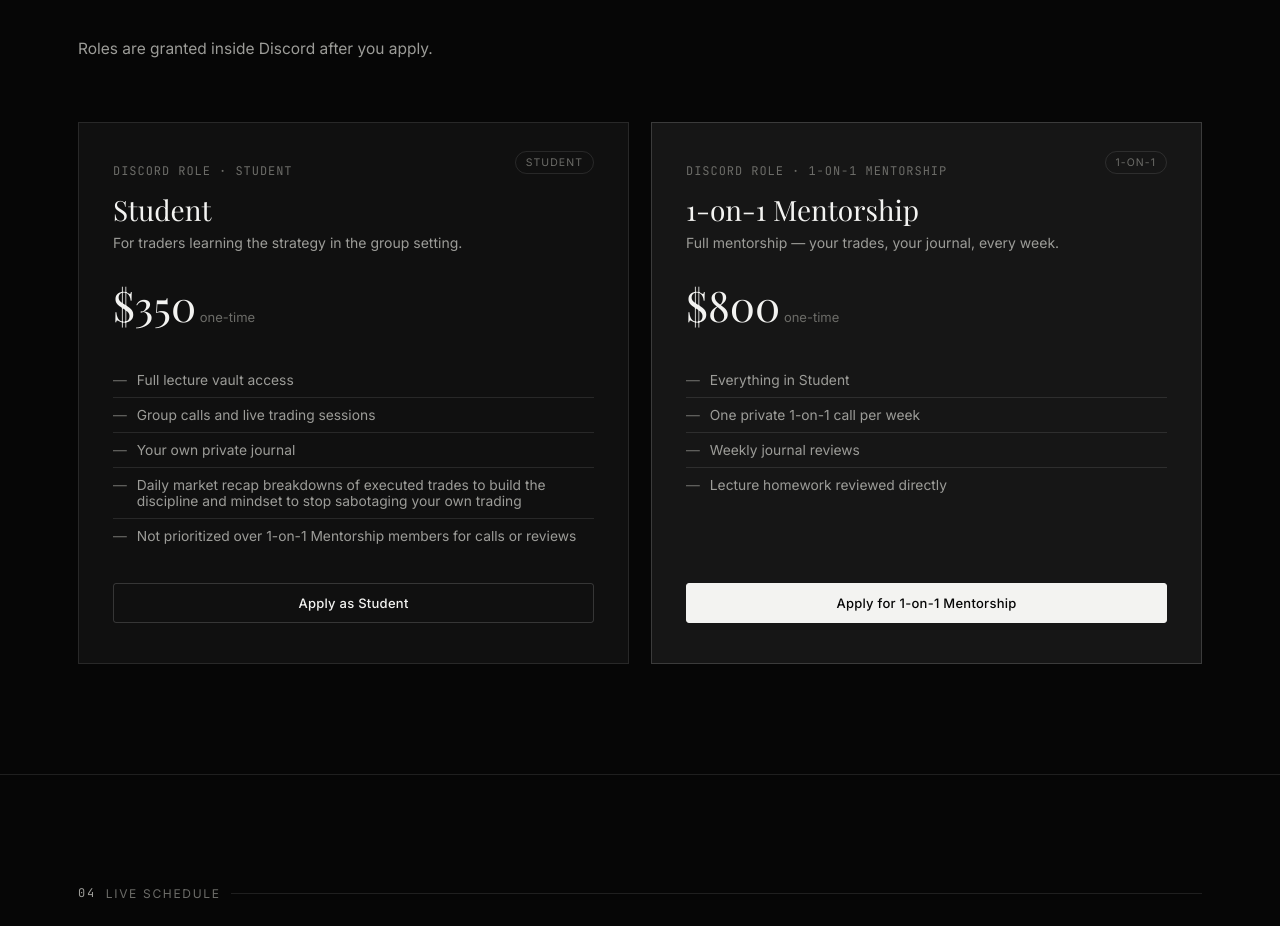
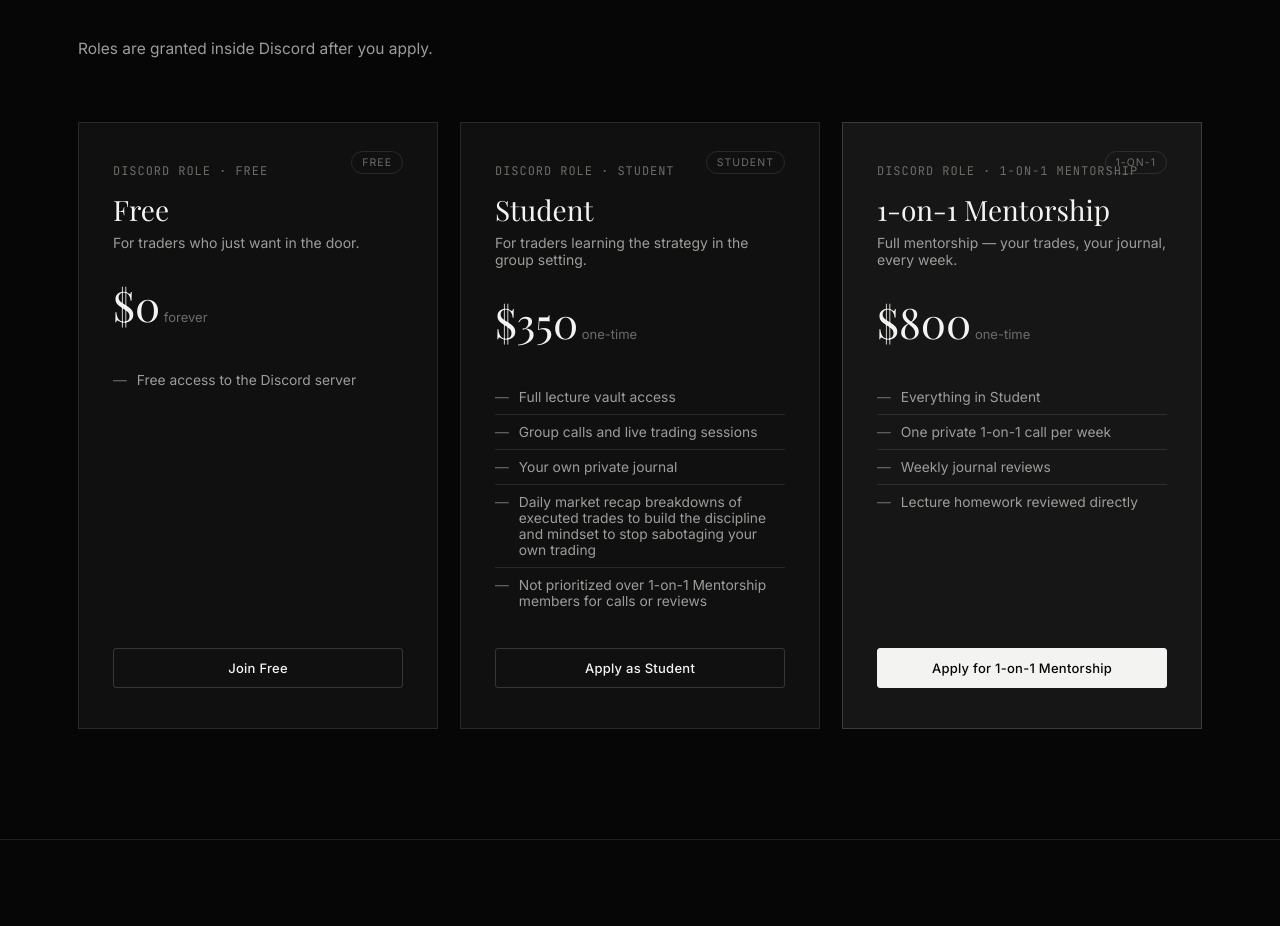
Before and after one commit to lyrictiji/1-1, a plain HTML site: page index.html in a window 1280 px wide. Shown: the part 2731-3657 px from the top of the page. Drawn offline with nearby package versions, Linux system fonts and the light colour scheme; a web font is replaced by a local one.

Commit message:
Add files via upload

```diff
--- a/index.html
+++ b/index.html
@@ -120,8 +120,9 @@
   .method-card h3{font-size:19px; margin:22px 0 10px; font-weight:400;}
   .method-card p{font-size:13.8px; color:var(--muted); line-height:1.6;}
 
-  .pricing-grid{margin-top:60px; display:grid; grid-template-columns:1fr 1fr; gap:22px;}
-  @media (max-width:760px){.pricing-grid{grid-template-columns:1fr;}}
+  .pricing-grid{margin-top:60px; display:grid; grid-template-columns:1fr 1fr 1fr; gap:22px;}
+  @media (max-width:980px){.pricing-grid{grid-template-columns:1fr 1fr;}}
+  @media (max-width:640px){.pricing-grid{grid-template-columns:1fr;}}
   .price-card{border:1px solid var(--border); padding:40px 34px; position:relative; background:var(--bg-elev); display:flex; flex-direction:column;}
   .price-card.premium{border-color:var(--border-2); background:var(--bg-elev-2);}
   .price-card .tag{position:absolute; top:28px; right:34px; font-size:10.5px; letter-spacing:.1em; text-transform:uppercase; color:var(--muted-2); border:1px solid var(--border); padding:4px 10px; border-radius:20px;}
@@ -268,6 +269,17 @@
       <h2 class="title">Choose your path.</h2>
       <p class="sub">Roles are granted inside Discord after you apply.</p>
       <div class="pricing-grid">
+        <div class="price-card">
+          <span class="tag">Free</span>
+          <div class="role">Discord role · Free</div>
+          <h3>Free</h3>
+          <div class="desc">For traders who just want in the door.</div>
+          <div class="amount">$0<span> forever</span></div>
+          <ul>
+            <li>Free access to the Discord server</li>
+          </ul>
+          <a class="btn" id="freeCheckoutBtn" href="https://whop.com/arete-1f3a/free-e0-793e/" target="_blank" rel="noopener">Join Free</a>
+        </div>
         <div class="price-card">
           <span class="tag">Student</span>
           <div class="role">Discord role · Student</div>
```
Also changed, not shown: 1 other file.
